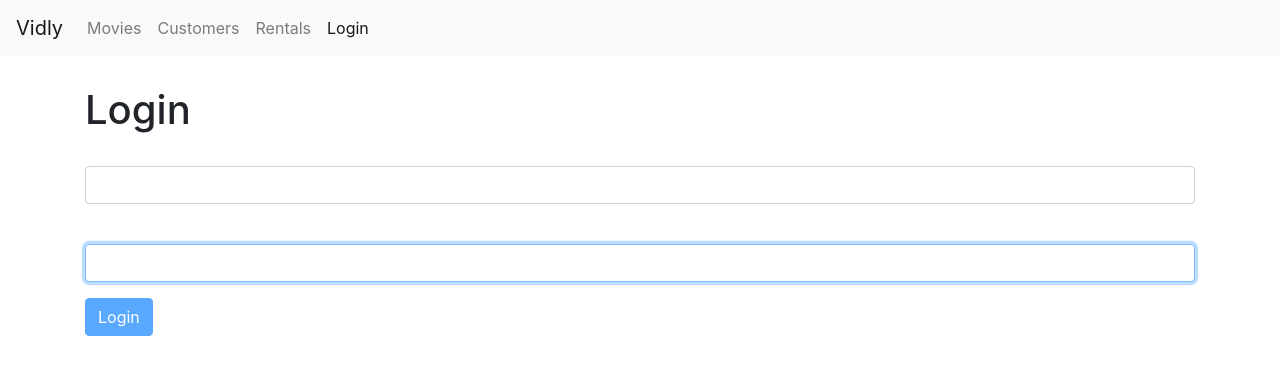
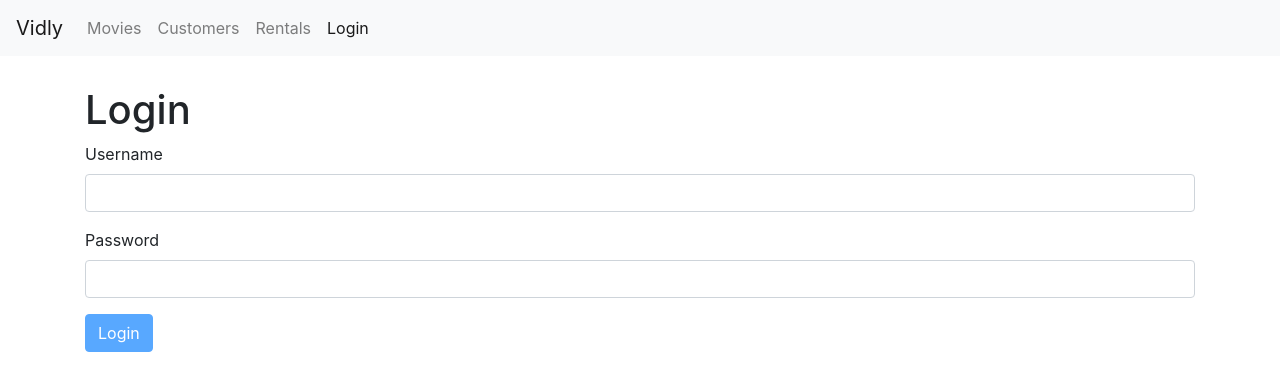
Before and after one commit to jyzgo/MoviesStore, a React (Create React App) app: page /login in a window 1280 px wide. Shown: the top 390 px of the page. Built offline with nearby package versions, Linux system fonts and the light colour scheme.

Commit message:
simplfied input

```diff
--- a/src/components/common/form.jsx
+++ b/src/components/common/form.jsx
@@ -2,7 +2,7 @@ import React, { Component } from "react";
 import Joi from "joi-browser";
 import Input from "./input";
 class Form extends Component {
-  state = {};
+  state = { data: {}, errors: {} };
 
   validate = () => {
     const { error } = Joi.validate(this.state.data, this.schema, {
@@ -55,9 +55,17 @@ class Form extends Component {
     );
   }
 
-  renderInput(name, data, onChange, error) {
+  renderInput(name, label, type) {
+    const { data, errors } = this.state;
     return (
-      <Input name={name} value={data[name]} onChange={onChange} error={error} />
+      <Input
+        name={name}
+        value={data[name]}
+        onChange={this.handleChange}
+        error={errors[name]}
+        label={label}
+        type={type}
+      />
     );
   }
 }
--- a/src/components/common/input.jsx
+++ b/src/components/common/input.jsx
@@ -1,18 +1,10 @@
 import React, { Component } from "react";
 
-const Input = ({ name, label, value, error, onChange }) => {
+const Input = ({ name, label, error, ...rest }) => {
   return (
     <div className="form-group">
       <label htmlFor={name}>{label}</label>
-      <input
-        autoFocus
-        value={value}
-        onChange={onChange}
-        name={name}
-        id={name}
-        type="text"
-        className="form-control"
-      />
+      <input {...rest} name={name} id={name} className="form-control" />
       {error && <div className="alert alert-danger">{error}</div>}
     </div>
   );
--- a/src/components/loginForm.jsx
+++ b/src/components/loginForm.jsx
@@ -29,19 +29,8 @@ class LoginForm extends Form {
       <div>
         <h1>Login</h1>
         <form onSubmit={this.handleSubmit}>
-          <Input
-            name="username"
-            value={data.username}
-            onChange={this.handleChange}
-            error={errors.username}
-          />
-
-          <Input
-            name="password"
-            value={data.password}
-            onChange={this.handleChange}
-            error={errors.password}
-          />
+          {this.renderInput("username", "Username")}
+          {this.renderInput("password", "Password")}
           {this.renderButton("Login")}
         </form>
       </div>
```
